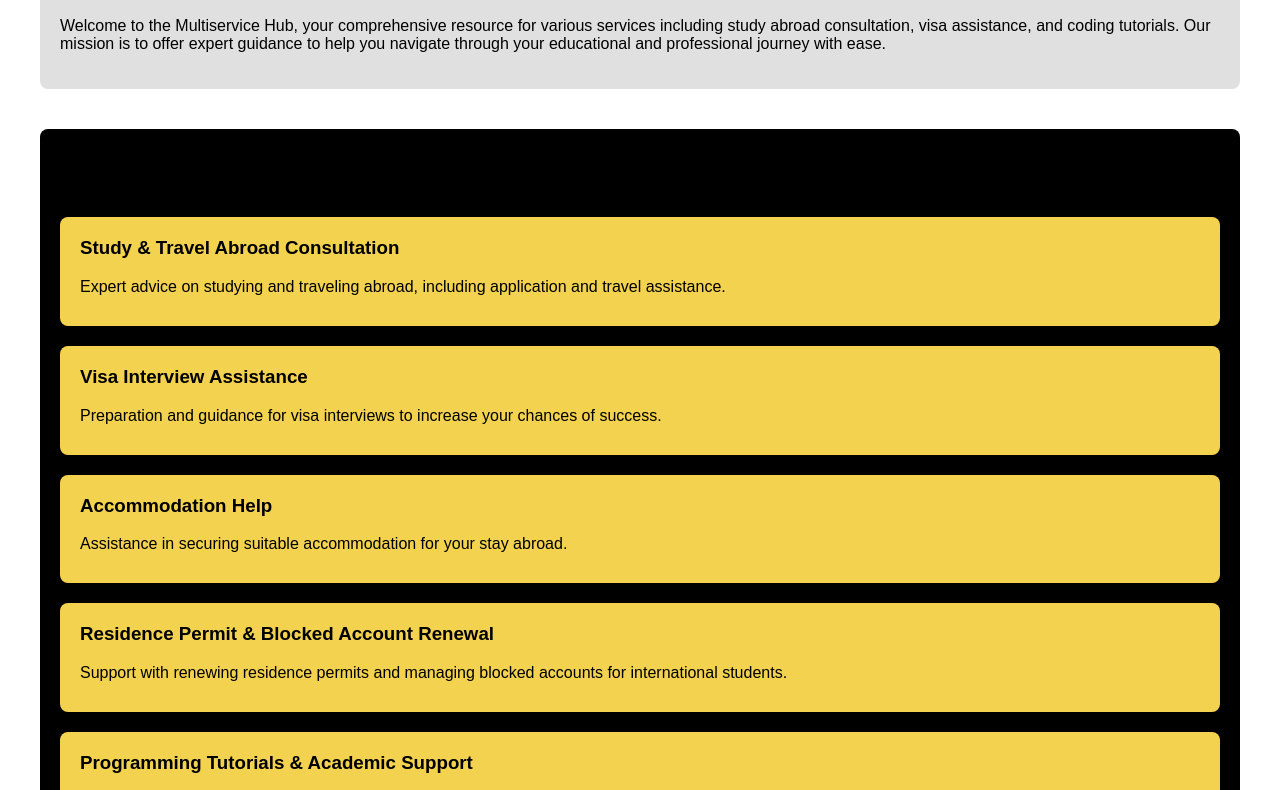
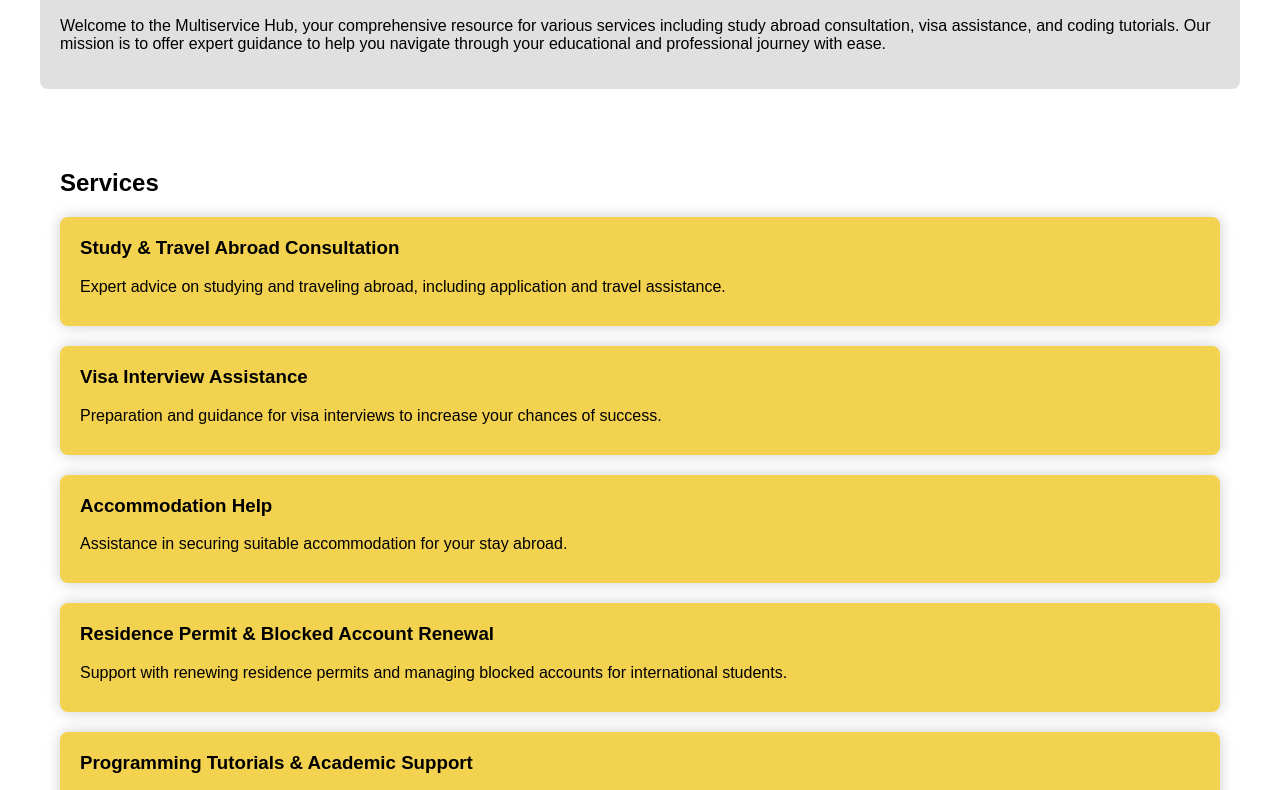
Before and after one commit to EduXpand-i-Consult/EduXpand-i-Consult, a plain HTML site: page index.html in a window 1280 px wide. Shown: the part 561-1351 px from the top of the page. Drawn offline with Linux system fonts and the light colour scheme.

Commit message:
Update index.html

```diff
--- a/index.html
+++ b/index.html
@@ -85,7 +85,7 @@
             color: #000;
         }
         #services {
-            background-color: #000000; /* Yellow */
+            background-color: #ffffff; /* Yellow */
             color: #000;
         }
         #pricing {
```
